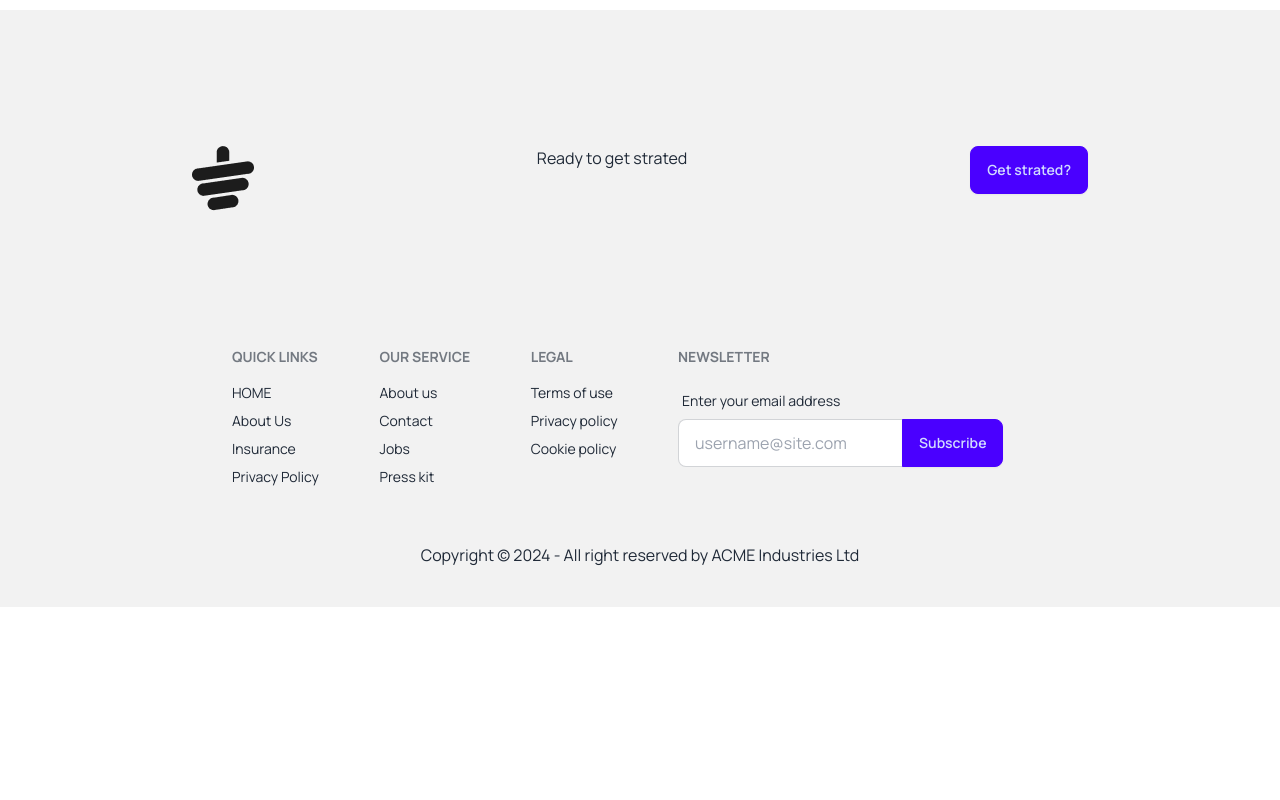
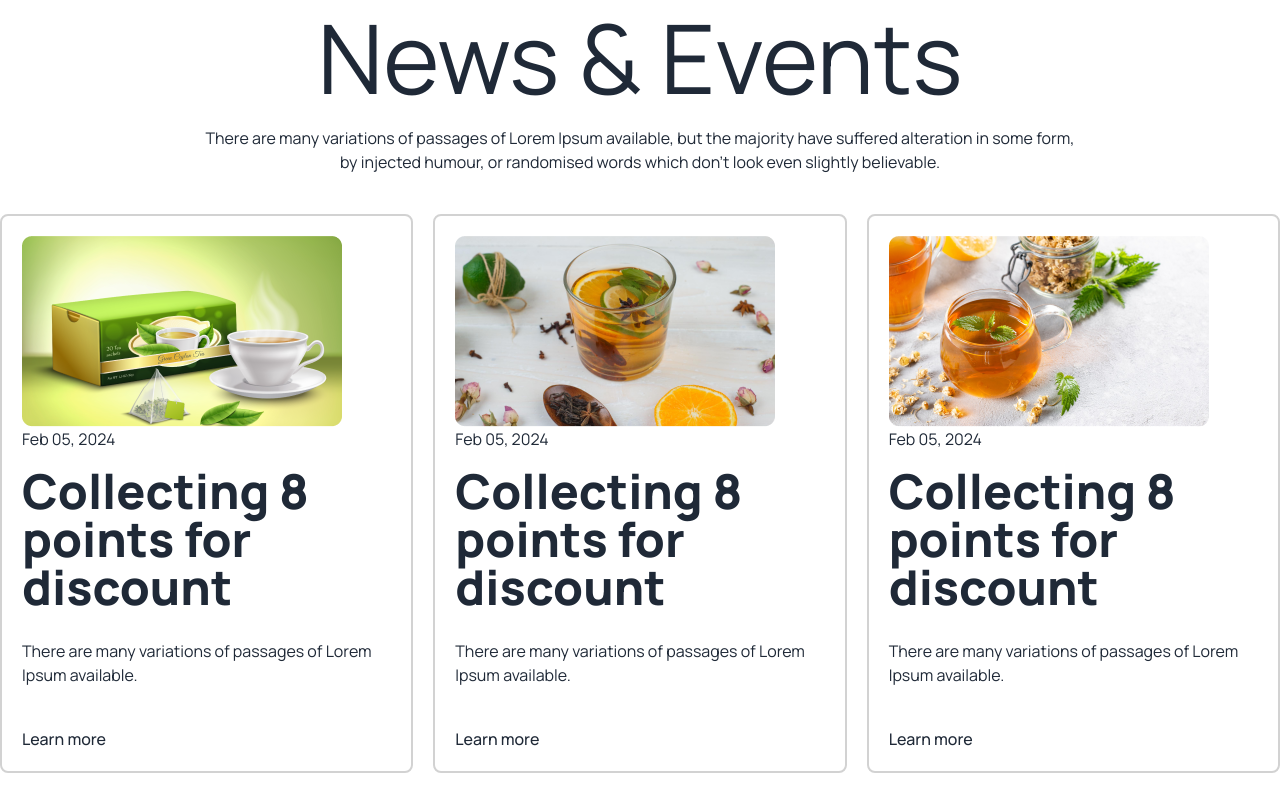
Before and after one commit to Haider340/Haider-Tea-House, a plain HTML site: page index.html in a window 1280 px wide. Shown: the part 2740-3540 px from the top of the page. Before the commit the page ends 3347 px from the top, so only its background shows below. Drawn offline with nearby package versions, Linux system fonts and the light colour scheme.

Commit message:
my final update

```diff
--- a/index.html
+++ b/index.html
@@ -210,10 +210,51 @@
             </div>
 
         </section>
+        <!-- cards section -->
+        <section>
+            <div>
+                <h1 class="text-8xl text-center mb-5">News & Events</h1>
+               <div class="text-center py-350 mb-10">
+                <p >There are many variations of passages of Lorem Ipsum available, but the majority have suffered alteration in some form,
+                    <br>
+                     by injected humour, or randomised words which don't look even slightly believable. </p>
+               </div>
+            </div>
+            <div class=" flex flex-col lg:flex-row mb-12 gap-5">
+                <div class="p-5 rounded-lg border-[#D2D2D2] border-[2px]">
+                    <img src="images/news-1.png" alt="">
+                    <p class="mb-4">Feb 05, 2024</p>
+                    <h4 class="font-extrabold text-5xl mb-7">Collecting 8 points for
+                        <br>
+                        discount</h4>
+                    <p>There are many variations of passages of Lorem Ipsum available.</p>
+                    <button class="mt-10 font-medium">Learn more</button>
+                </div>
+                <div class="p-5 rounded-lg border-[#D2D2D2] border-[2px]">
+                    <img src="images/news-2.png" alt="">
+                    <p class="mb-4">Feb 05, 2024</p>
+                    <h4 class="font-extrabold text-5xl mb-7">Collecting 8 points for
+                        <br>
+                        discount</h4>
+                    <p>There are many variations of passages of Lorem Ipsum available.</p>
+                    <button class="mt-10 font-medium">Learn more</button>
+                </div>
+                <div class="p-5 rounded-lg border-[#D2D2D2] border-[2px]">
+                    <img src="images/news-3.png" alt="">
+                    <p class="mb-4">Feb 05, 2024</p>
+                    <h4 class="font-extrabold text-5xl mb-7">Collecting 8 points for
+                        <br>
+                        discount</h4>
+                    <p>There are many variations of passages of Lorem Ipsum available.</p>
+                    <button class="mt-10 font-medium">Learn more</button>
+                </div>
+            </div>
+
+        </section>
 
     </main>
 
-    <footer class=" px-48 py-10 bg-base-200 text-base-content">
+    <footer class=" lg:px-48 py-10 bg-base-200 text-base-content">
         <div class="flex justify-between my-24">
             <img src="images/cup.png" alt="">
             <p>
```
